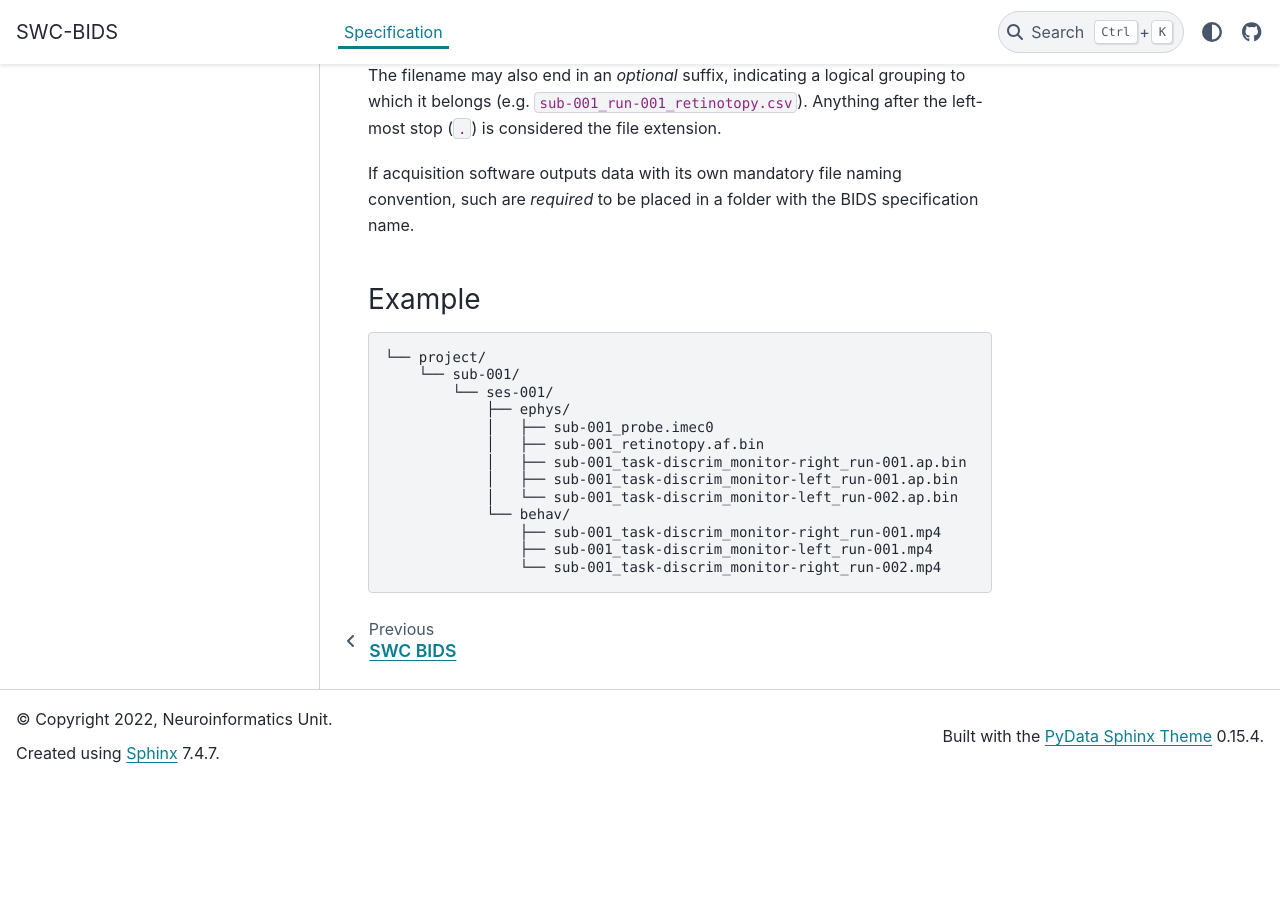
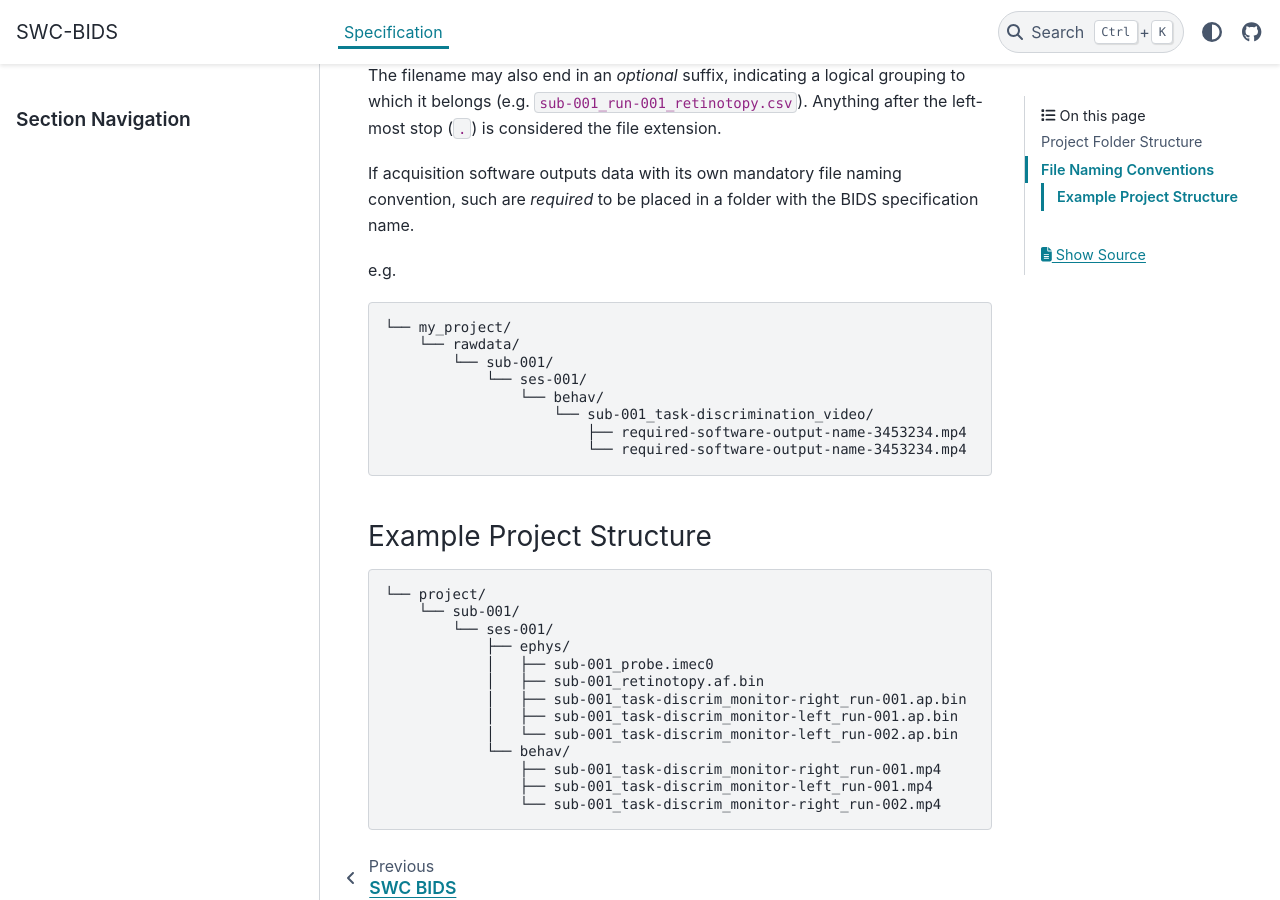
Before and after one commit to neuroinformatics-unit/NeuroBlueprint, a Sphinx documentation site: the page built from docs/source/specification.md, in a window 1280 px wide and 900 px high, scrolled down 2527 px. Built offline with Sphinx 7.4.7 and the PyData theme 0.15.4, drawn with Linux system fonts in a browser that asks for light colours; before the commit the page ends 3310 px from its top, so only the background shows below that.

Commit message:
add an example to when acquisiton software outputs its own required data format

````diff
--- a/docs/source/specification.md
+++ b/docs/source/specification.md
@@ -92,7 +92,20 @@
 If acquisition software outputs data with its own mandatory file naming convention, such are *required*
 to be placed in a folder with the BIDS specification name.
 
-### Example
+e.g.
+```
+└── my_project/
+    └── rawdata/
+        └── sub-001/
+            └── ses-001/
+                └── behav/
+                    └── sub-001_task-discrimination_video/
+                        ├── required-software-output-name-3453234.mp4
+                        └── required-software-output-name-3453234.mp4
+```
+
+
+### Example Project Structure
 ```
 └── project/
     └── sub-001/
````
